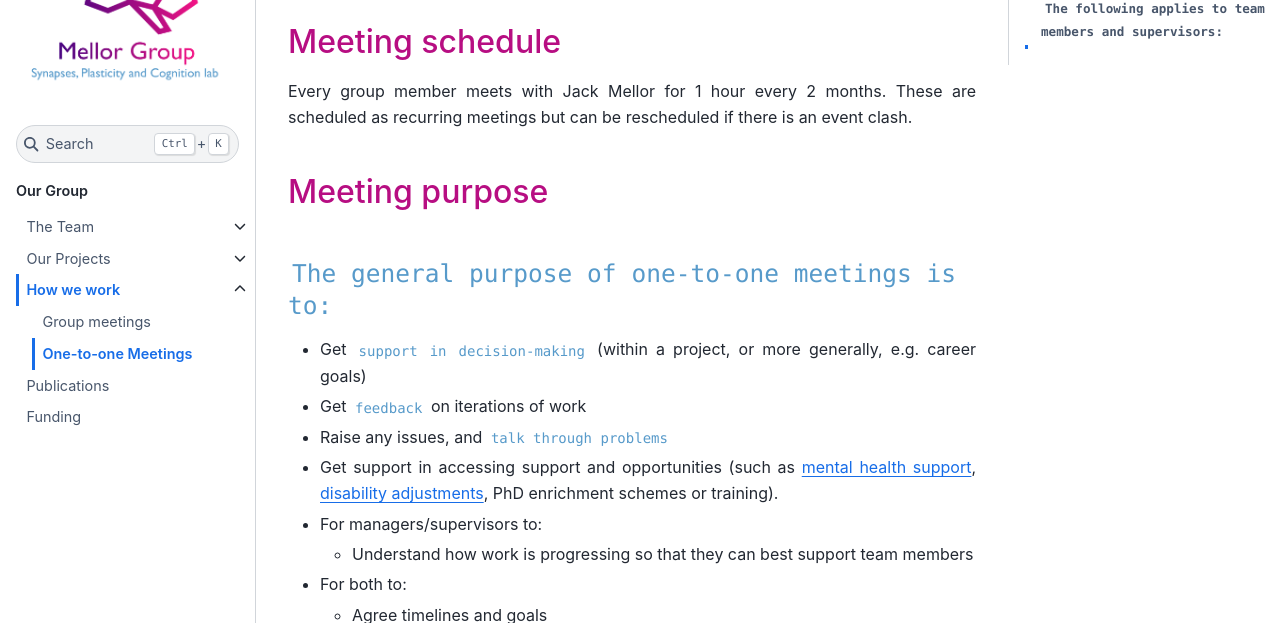
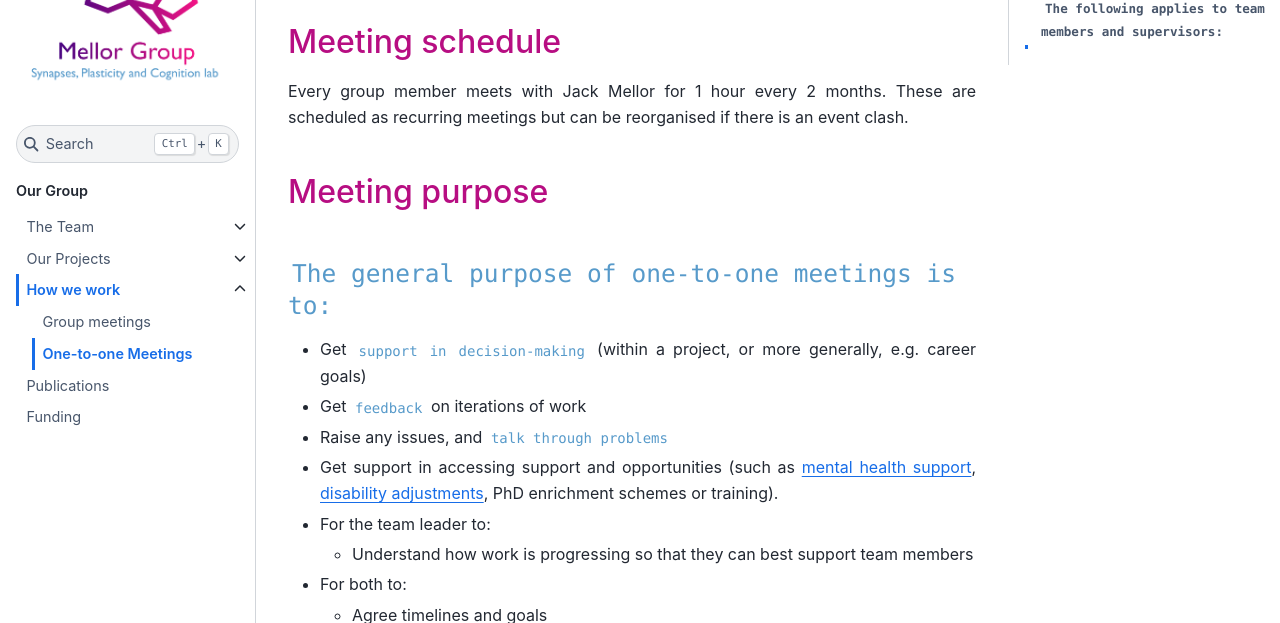
Before and after one commit to mellor-lab/mellor-lab.github.io, a Jupyter Book: the page built from book/contents/research-environment/one-to-ones.md, in a window 1280 px wide and 900 px high. Shown: the part 138-761 px from the top of the window. Built offline with Jupyter Book 1.0.4 settings and Sphinx 7.4.7 and the Sphinx Book theme 1.1.4, drawn with Linux system fonts in a browser that asks for light colours.

Commit message:
Update one-to-ones.md

```diff
--- a/book/contents/research-environment/one-to-ones.md
+++ b/book/contents/research-environment/one-to-ones.md
@@ -6,7 +6,7 @@
 
 
 Every group member meets with Jack Mellor for 1 hour every 2 months.
-These are scheduled as recurring meetings but can be rescheduled if there is an event clash.
+These are scheduled as recurring meetings but can be reorganised if there is an event clash.
 
 
 ## Meeting purpose
@@ -16,7 +16,7 @@
   -  Get `feedback` on iterations of work
   -  Raise any issues, and `talk through problems`
   -  Get support in accessing support and opportunities (such as [mental health support](https://www.bristol.ac.uk/students/support/wellbeing/), [disability adjustments](http://www.bristol.ac.uk/disability-services/), PhD enrichment schemes or training).
-- For managers/supervisors to:
+- For the team leader to:
   - Understand how work is progressing so that they can best support team members
 - For both to:
   - Agree timelines and goals
```
